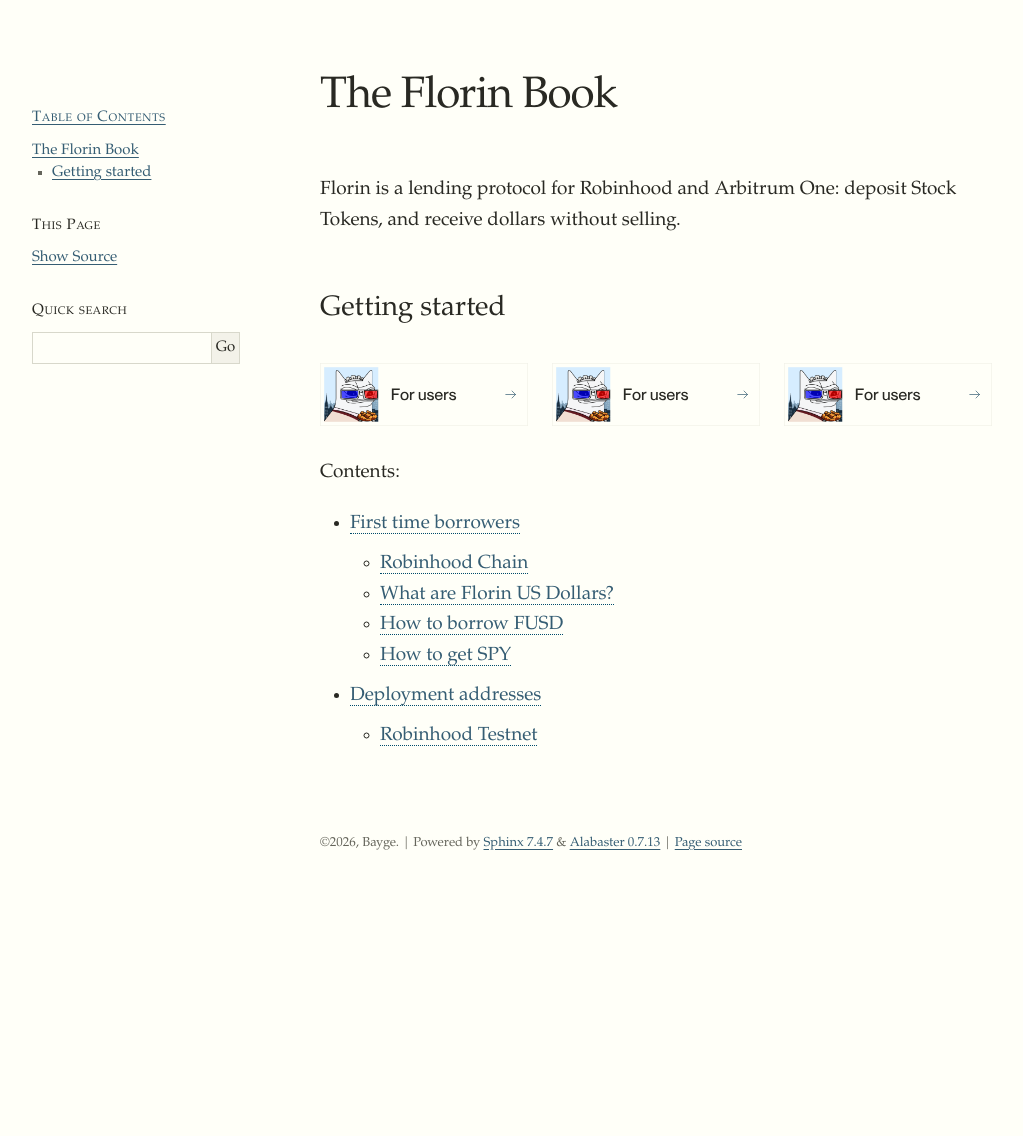
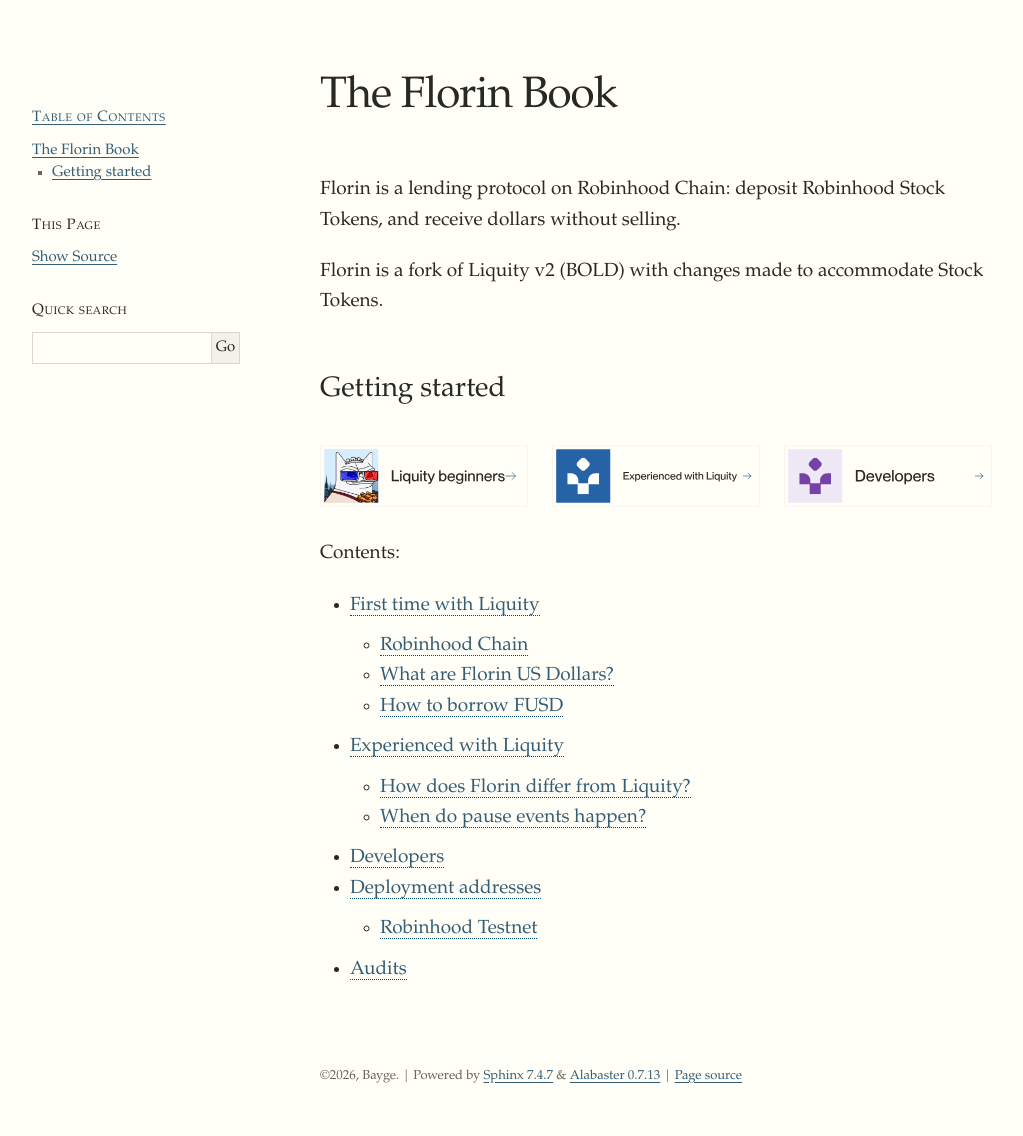
Before and after one commit to fluidity-money/florin.so, a Sphinx documentation site: the page built from docs/index.rst, in a window 1280 px wide. Shown: the whole page, without its empty margins (88-1111 px from the left). Built offline with Sphinx 7.4.7, drawn with Linux system fonts in a browser that asks for light colours; before the commit the page ends 903 px from its top, so only the background shows below that.

Commit message:
Begin to emphasise Liquity familiarity instead of first time users

```diff
--- a/docs/_static/book.css
+++ b/docs/_static/book.css
@@ -73,7 +73,10 @@ div.body h2 { margin: 1.8em 0 0.6em; font-size: 28px; }
 div.body h3 { margin: 1.5em 0 0.5em; font-size: 23px; font-style: italic; }
 div.body p, div.body li { line-height: 1.6; }
 div.body p { margin: 0 0 1.1em; }
-a, div.sphinxsidebar a, div.sphinxsidebar h3 a, div.footer a {
+a, a:visited,
+div.sphinxsidebar a, div.sphinxsidebar a:visited,
+div.sphinxsidebar h3 a, div.sphinxsidebar h3 a:visited,
+div.footer a, div.footer a:visited {
 	color: var(--link);
 	border: 0;
 	text-decoration: underline;
--- /dev/null
+++ b/docs/audits.rst
@@ -0,0 +1,4 @@
+Audits
+------
+
+Florin was audited by
--- /dev/null
+++ b/docs/developers.rst
@@ -0,0 +1,2 @@
+Developers
+==========
--- /dev/null
+++ b/docs/experienced-liquity.rst
@@ -0,0 +1,67 @@
+Experienced with Liquity
+========================
+
+How does Florin differ from Liquity?
+------------------------------------
+
+Florin differs from Liquity in the following ways:
+
+1. Minting and redemptions are not possible during holiday periods, corporate action periods, and weekends. This happens when the Stock Token is paused. See below for a UX breakdown of what's enabled and disabled during pause periods.
+
+2. Chainlink liveliness checks only take place with a contract to check for sequencer outages.
+
+3. Collateral branches can be added dynamically by governance.
+
+4. Tokenised governance is not enabled at launch, instead supported by a multicall contract with timelock-based restrictions.
+
+5. Periods when the token is expected to be paused can be configured by governance.
+
+When do pause events happen?
+----------------------------
+
+Pauses happen during holiday periods, the weekend, and due to corporate actions including stock
+splitting and dividend payments.
+
+.. list-table:: Contract feature availability during pause events
+	:header-rows: 1
+	:widths: 55 45
+
+	* - Operation
+	  - Availability
+	* - Opening a trove
+	  - Disabled
+	* - Adding collateral to a trove
+	  - Enabled
+	* - Withdrawing collateral
+	  - Disabled
+	* - Withdrawing FUSD
+	  - Disabled
+	* - Repaying FUSD
+	  - Enabled
+	* - Adjusting a trove
+	  - Enabled only when collateral is increased and debt is not increased
+	    (``_isCollIncrease && !_isDebtIncrease``).
+	* - Adjusting a zombie trove
+	  - Disabled
+	* - Adjusting a trove's interest rate
+	  - Enabled
+	* - Closing a trove
+	  - Enabled
+	* - Applying pending debt
+	  - Enabled
+	* - Setting the batch manager's annual interest rate
+	  - Enabled
+	* - Setting the interest for a batch
+	  - Enabled
+	* - Removing a trove from a batch
+	  - Enabled
+	* - Switching a batch manager
+	  - Enabled
+	* - Batch liquidations
+	  - Enabled
+	* - Collateral redemptions
+	  - Disabled
+	* - Urgent redemptions
+	  - Enabled
+	* - Stability pool operations
+	  - Enabled
--- a/docs/users.rst
+++ b/docs/first-time-liquity.rst
@@ -1,5 +1,5 @@
-First time borrowers
-====================
+First time with Liquity
+=======================
 
 Florin is a Smart Contract deployed to Robinhood Chain that lets you borrow Florin US
 Dollars (FUSD) in exchange for Stock Tokens.
@@ -45,6 +45,3 @@ show and tell:
 		referrerpolicy="strict-origin-when-cross-origin"
 		allowfullscreen>
 	</iframe>
-
-How to get SPY
---------------
--- a/docs/index.rst
+++ b/docs/index.rst
@@ -1,23 +1,25 @@
 The Florin Book
 ===============
 
-Florin is a lending protocol for Robinhood and Arbitrum One: deposit Stock Tokens, and
+Florin is a lending protocol on Robinhood Chain: deposit Robinhood Stock Tokens, and
 receive dollars without selling.
 
+Florin is a fork of Liquity v2 (BOLD) with changes made to accommodate Stock Tokens.
+
 Getting started
-----------
+---------------
 
 .. container:: image-grid
 
    .. image:: /_static/images/first-time-borrowers.svg
-      :alt: First time borrowers
-      :target: users.html
+      :alt: Liquity beginners
+      :target: first-time-liquity.html
 
-   .. image:: /_static/images/first-time-borrowers.svg
-      :alt: Experienced borrowers
-      :target: liquidity-providers.html
+   .. image:: /_static/images/experienced-borrowers.svg
+      :alt: Experienced with Liquity
+      :target: experienced-liquity.html
 
-   .. image:: /_static/images/first-time-borrowers.svg
+   .. image:: /_static/images/developers.svg
       :alt: Developers
       :target: developers.html
 
@@ -25,5 +27,8 @@ Getting started
    :maxdepth: 2
    :caption: Contents:
 
-   users
+   first-time-liquity
+   experienced-liquity
+   developers
    deployment-addresses
+   audits
```
Also changed, not shown: docs/_static/images/developers.svg (added), docs/_static/images/experienced-borrowers.svg (added), docs/_static/images/first-time-borrowers.svg.
